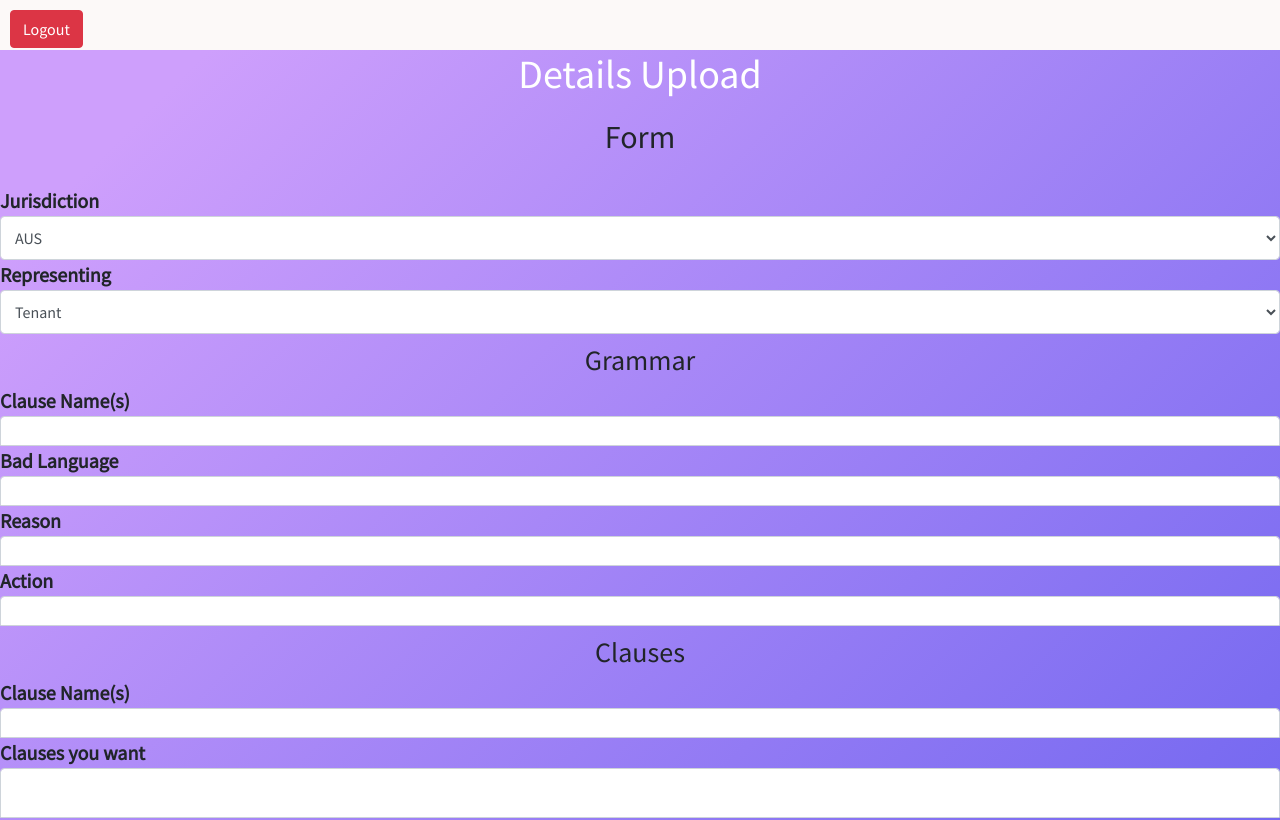
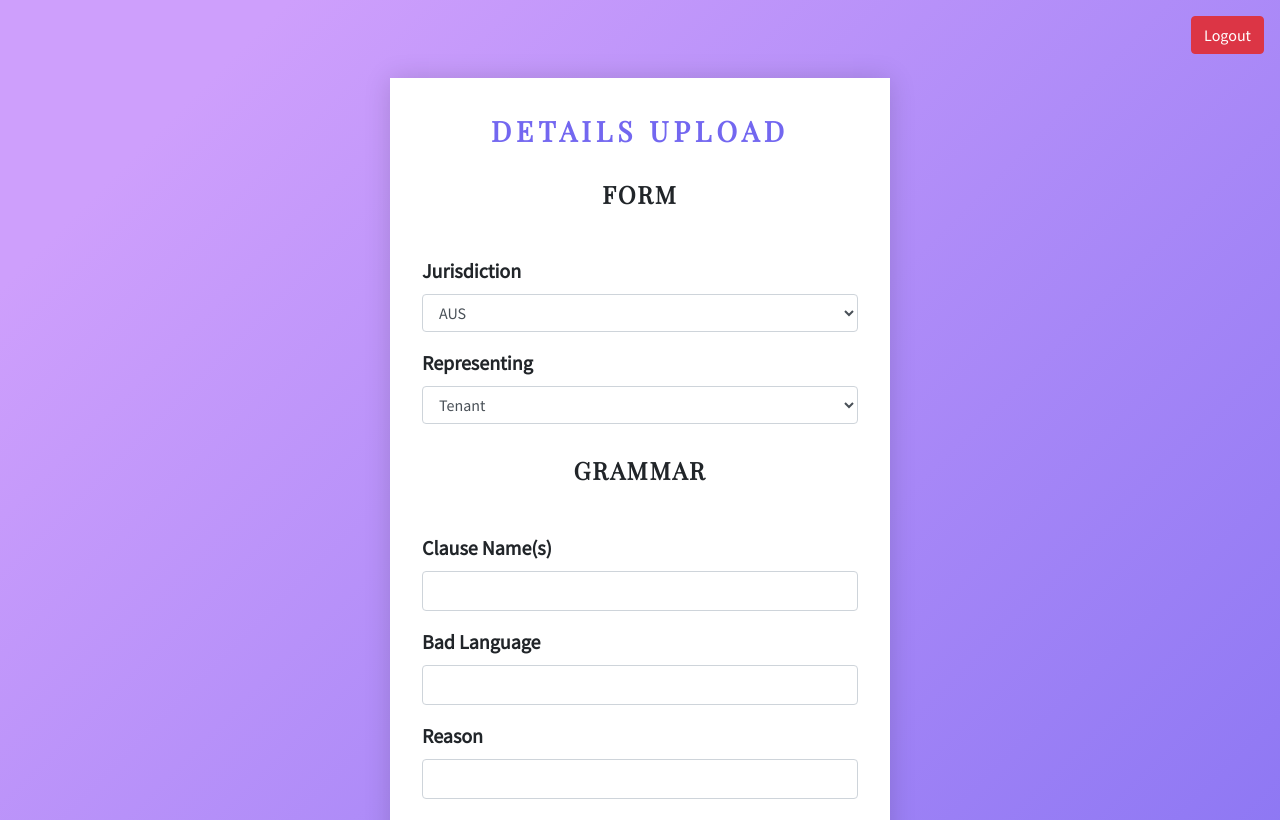
Before and after one commit to kunalvishnoi/FormData, a React (Create React App) app: page /Main in a window 1280 px wide. Shown: the top 820 px of the page. Built offline with nearby package versions, Linux system fonts and the light colour scheme; sample sign-in values are in the browser's storage.

Commit message:
Style Main Page Form

```diff
--- a/src/App.css
+++ b/src/App.css
@@ -24,7 +24,7 @@ body {
 }
 
 label {
-  margin-bottom: 0;
+  margin-top: 1rem;
   font-weight: bold;
   font-size: 20px;
 }
@@ -94,6 +94,11 @@ input {
   height: 40px !important;
 }
 
+.logout {
+  display: flex;
+  margin: 1rem 1rem 0 auto;
+}
+
 .input-group {
   border: 0;
   box-shadow: 1px 2px 10px 0 #e0e0e0;
--- a/src/Components/Login/index.js
+++ b/src/Components/Login/index.js
@@ -1,7 +1,7 @@
 import React, { Component } from 'react';
 import superagent from 'superagent';
 import {NavLink} from 'react-router-dom';
-import {Card, Form, Button, Heading} from "../../Shared/styles.js"
+import {LogInCard, Form, Button, Heading} from "../../Shared/styles.js"
 
 class Login extends  Component {
   constructor() {
@@ -42,7 +42,7 @@ class Login extends  Component {
 
   render() {
     return (
-        <Card>
+        <LogInCard>
 
           <Form
             className="p-3"
@@ -94,7 +94,7 @@ class Login extends  Component {
                 </linearGradient>
             </defs>
         </svg>
-        </Card>
+        </LogInCard>
       );
   }
 }
--- a/src/Components/Main/index.js
+++ b/src/Components/Main/index.js
@@ -2,6 +2,8 @@ import React, { Component } from "react";
 import superagent from "superagent";
 import { Redirect } from "react-router-dom";
 import SecondForm from "../SecondForm";
+
+import {Card, Form, Heading, H4} from "../../Shared/styles.js"
 import "../../App.css";
 
 class App extends Component {
@@ -177,7 +179,7 @@ class App extends Component {
     const isAlreadyAuthenticated = this.isAuthenticated();
     const isExpand = this.state.expand;
     return (
-      <div className="App">
+      <div>
         {!isAlreadyAuthenticated ? (
           <Redirect
             to={{
@@ -188,25 +190,17 @@ class App extends Component {
           <div>
             {!isExpand ? (
               <div>
-                <div
-                  style={{ position: "absolute", left: "10px", top: "10px" }}
-                >
                   <button
-                    className="btn btn-danger"
+                    className="btn btn-danger logout"
                     onClick={this.handleLogout.bind(this)}
                   >
                     Logout
                   </button>
-                </div>
-                <h1
-                  className="text-center"
-                  style={{ marginTop: "50px", color: "white" }}
-                >
-                  Details Upload
-                </h1>
-                <div className="wrapper">
-                  <form className="form-signin" onSubmit={this.submitForm}>
-                    <h2 className="form-signin-heading text-center">Form</h2>
+
+                <Card className="my-4">
+                  <Form onSubmit={this.submitForm}>
+                    <Heading>Details Upload</Heading>
+                    <H4>Form</H4>
                     <label>Jurisdiction</label>
                     <select
                       className="form-control"
@@ -229,9 +223,7 @@ class App extends Component {
                       <option>Tenant</option>
                       <option>Landlord</option>
                     </select>
-                    <h3 className="text-center" style={{ marginTop: "10px" }}>
-                      Grammar
-                    </h3>
+                    <H4>Grammar</H4>
                     <label>Clause Name(s)</label>
                     <input
                       type="text"
@@ -260,9 +252,7 @@ class App extends Component {
                       value={this.state.grammaraction}
                       onChange={this.handleGrammaraction}
                     />
-                    <h3 className="text-center" style={{ marginTop: "10px" }}>
-                      Clauses
-                    </h3>
+                    <H4>Clauses</H4>
                     <label>Clause Name(s)</label>
                     <input
                       type="text"
@@ -297,11 +287,10 @@ class App extends Component {
                     <label>Action</label>
                     <input
                       type="text"
-                      className="form-control"
+                      className="form-control mb-4"
                       value={this.state.clauseaction}
                       onChange={this.handleClauseaction}
                     />
-                    <br />
                     <span className="btn btn-success btn-file float-left">
                       Upload Document
                       <input
@@ -311,8 +300,6 @@ class App extends Component {
                         id="upload"
                       />
                     </span>
-                    <br />
-                    <br />
                     <button
                       disabled={this.state.disabled}
                       className="btn btn-primary float-right"
@@ -320,14 +307,14 @@ class App extends Component {
                     >
                       {this.state.upload}
                     </button>
-                  </form>
+                  </Form>
                   <p className="text-center" style={{ color: "green" }}>
                     {this.state.success}
                   </p>
                   <p className="text-center" style={{ color: "red" }}>
                     {this.state.failed}
                   </p>
-                </div>
+                </Card>
               </div>
             ) : (
               <SecondForm formData={this.state.nextform} />
--- a/src/Components/SecondForm/index.js
+++ b/src/Components/SecondForm/index.js
@@ -2,6 +2,7 @@ import React, { Component } from "react";
 import superagent from "superagent";
 import { Redirect } from "react-router-dom";
 import "../../App.css";
+import {Card, Form, Heading, H4} from "../../Shared/styles.js"
 
 class SecondForm extends Component {
   constructor(props) {
@@ -107,9 +108,8 @@ class SecondForm extends Component {
   };
   render() {
     return (
-      <div className="wrapper">
-        <form
-          className="form-signin"
+      <Card>
+        <Form
           onSubmit={this.submitForm}
           style={{ maxWidth: "1000px" }}
         >
@@ -139,8 +139,8 @@ class SecondForm extends Component {
               Export
             </button>
           </div>
-        </form>
-      </div>
+        </Form>
+      </Card>
     );
   }
 }
--- a/src/Components/Signup/index.js
+++ b/src/Components/Signup/index.js
@@ -1,7 +1,7 @@
 import React, { Component } from 'react';
 import superagent from 'superagent';
 
-import {Card, Form, Button, Heading} from "../../Shared/styles.js"
+import {LogInCard, Form, Button, Heading} from "../../Shared/styles.js"
 
 class Signup extends  Component {
   constructor() {
@@ -49,7 +49,7 @@ class Signup extends  Component {
 
   render() {
     return (
-        <Card>
+        <LogInCard>
           <Form
             className="p-3"
             onSubmit={this.submitForm.bind(this)}
@@ -117,7 +117,7 @@ class Signup extends  Component {
                 </linearGradient>
             </defs>
         </svg>
-        </Card>
+        </LogInCard>
       );
   }
 }
--- a/src/Shared/styles.js
+++ b/src/Shared/styles.js
@@ -6,10 +6,12 @@ background: #fff;
 max-width: 500px;
 padding: 2rem 0;
 margin: 0 auto;
-position: relative;
-top: 50%;
-transform: translateY(-50%)
 `;
+
+export const LogInCard = Card.extend `
+transform: translateY(10%)
+`;
+
 
 
 export const Form = styled.form `
@@ -17,6 +19,9 @@ max-width: 500px;
 margin: 0 2rem;
 background-color: #fff;
 padding-bottom: 3rem !important;
+@media (max-width: 576px) {
+    margin: 0 0.25rem;
+}
 `;
 
 export const Button = styled.button `
@@ -40,3 +45,20 @@ margin-top:.25rem;
 letter-spacing: 5px;
 font-weight: 600;
 `
+export const H4 = styled.h4`
+font-family: 'Playfair Display', serif;
+text-align: center;
+text-transform: uppercase;
+letter-spacing: 2px;
+font-weight: 600;
+margin: 2rem;
+`
+
+
+export const Input = styled.input`
+border: 0;
+box-shadow: 1px 2px 10px 0 #e0e0e0;
+width: 80%;
+margin-bottom: 1.5rem;
+margin: auto;
+`
--- a/src/index.css
+++ b/src/index.css
@@ -1,7 +1,7 @@
 html,
 body,
 #root {
-  height: 100%;
+  height:auto;
   min-height: 100%
 }
 
@@ -12,12 +12,13 @@ body {
 }
 
 #app {
-  min-height: 100vh
+  overflow: auto;
+  min-height: 100vh;
+  background-image: linear-gradient( 135deg, #CE9FFC 10%, #7367F0 100%);
 }
 
 #app>div {
-  height: 100vh;
-  background-image: linear-gradient( 135deg, #CE9FFC 10%, #7367F0 100%);
+  min-height: 100vh;
 }
 
 a {
```
